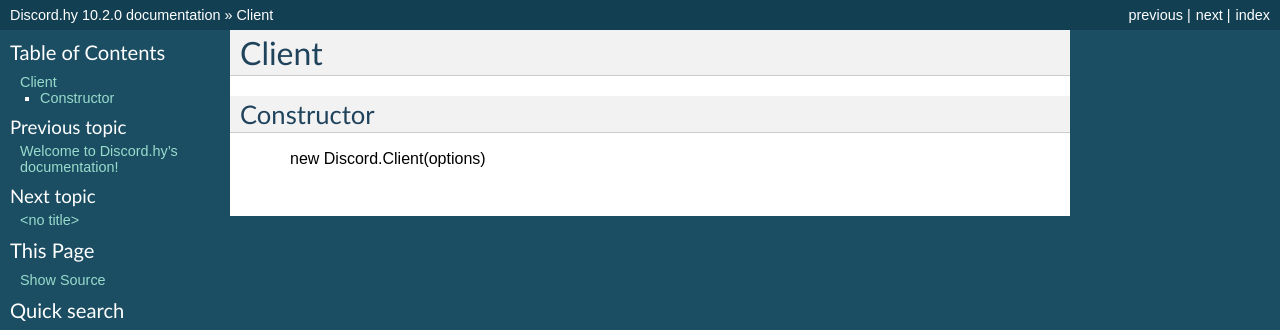
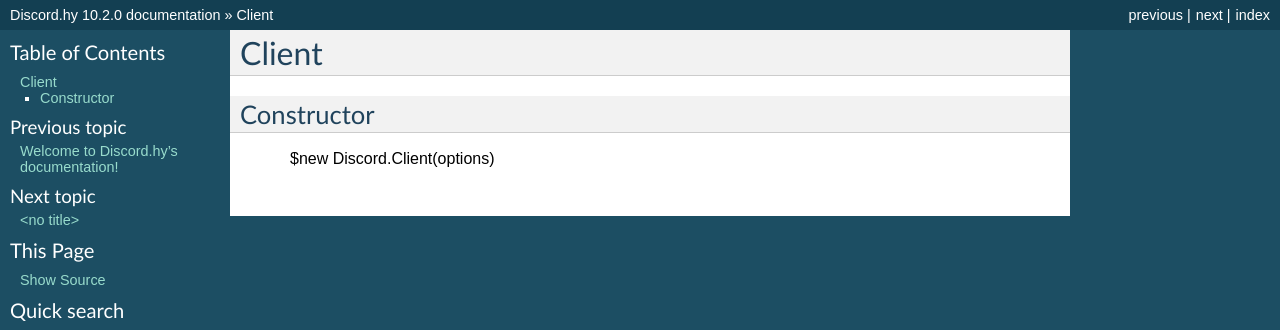
Before and after one commit to hydrogen-studio/discordhydocs, a Sphinx documentation site: the page built from docs/client.rst, in a window 1280 px wide. Shown: the top 330 px of the page. Built offline with Sphinx 7.4.7, drawn with Linux system fonts in a browser that asks for light colours.

```diff
--- a/docs/client.rst
+++ b/docs/client.rst
@@ -4,4 +4,4 @@ Client
 Constructor
 -----------
 
-    new Discord.Client(options)
+    $new Discord.Client(options)
```
